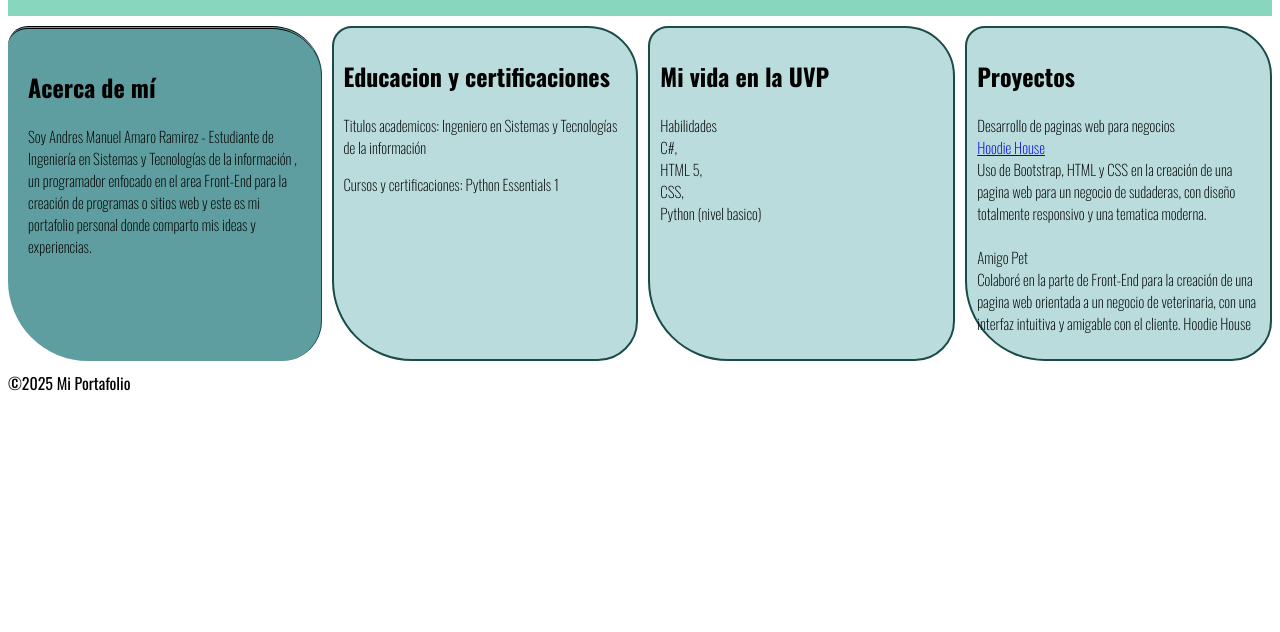
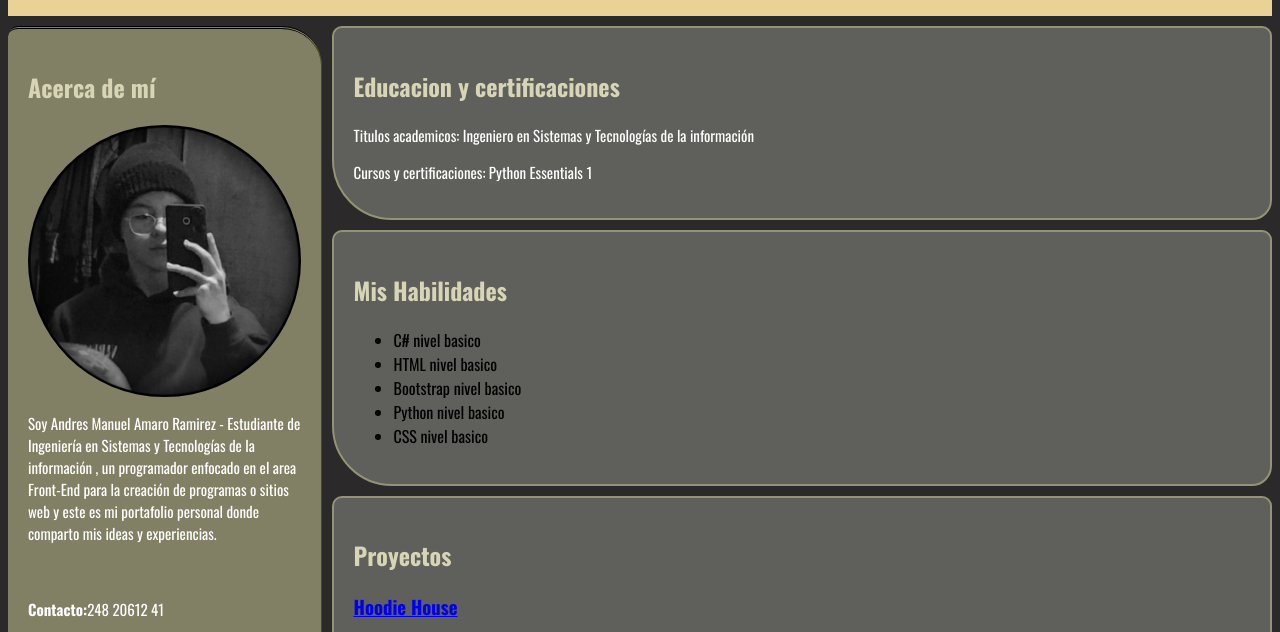
Before and after one commit to Andy06-ar/PortafolioDeTrabajo, a plain HTML site: page index.html in a window 1280 px wide. Shown: the part 87-719 px from the top of the page. Drawn offline with Linux system fonts and the light colour scheme.

Commit message:
Agregando detalles a index y CSS

```diff
--- a/index.html
+++ b/index.html
@@ -17,30 +17,48 @@
                 <p>Cursos y certificaciones: Python Essentials 1</p>
             </article>
             <article>
-                <h2>Mi vida en la UVP</h2>
-                <p>Habilidades <br>C#, <br>HTML 5,<br> CSS,<br> Python (nivel basico)</p>
+                <h2>Mis Habilidades</h2>
+                    <ul>
+                        <li>C# nivel basico</li>
+                        <li>HTML nivel basico</li>
+                        <li>Bootstrap nivel basico</li>
+                        <li>Python nivel basico</li>
+                        <li>CSS nivel basico</li>
+                    </ul>
 
             </article>
             <article>
                 <h2>Proyectos</h2>
-                <p>Desarrollo de paginas web para negocios <br>
-                    <a href="https://andy06-ar.github.io/Hoddie/">Hoodie House</a> <br>
-                    Uso de Bootstrap, HTML y CSS en la creación de una pagina web para un negocio de sudaderas, con diseño totalmente responsivo y una tematica moderna. <br>
+                    <a href="https://andy06-ar.github.io/Hoddie/"><h3>Hoodie House</h3></a>
+                    <a href="https://andy06-ar.github.io/Hoddie/"><img src="image.png" alt=""></a> <br>
+                    <ul class="descripcion">
+                        <li>Orientado a un negocio de sudaderas</li>
+                        <li>Uso de Bootstrap, HTML y CSS</li>
+                        <li>Diseño totalmente responsivo y una tematica moderna</li>
+                    </ul> <br>
                     <br>
-                    Amigo Pet <br>
-                    Colaboré en la parte de Front-End para la creación de una pagina web orientada a un negocio de veterinaria, con una interfaz intuitiva y amigable con el cliente.
-                    Hoodie House</p>
+                    <a href="https://diegolopsed.github.io/Amigo_Pet/"><h3>Amigo Pet</h3></a> <br>
+                    <a href="https://diegolopsed.github.io/Amigo_Pet/"><img src="image copy.png" width="300px" height="310px" alt=""></a><br>
+                    <ul class="descripcion">
+                        <li>Orientado a un negocio de veterinaria</li>
+                        <li>Uso de Bootstrap, HTML y CSS</li>
+                        <li>Diseño totalmente responsivo y con un diseño amigable</li>
+                    </ul> <br>
+                    </p>
             </article>
             </article>
 
         </main>
         <aside>
                 <h2>Acerca de mí</h2>
+                <img src="foto.jpg" width="300px" height="300px" style="border-radius: 310px;"   alt="">
                 <p>
                     Soy Andres Manuel Amaro Ramirez - Estudiante de Ingeniería en Sistemas y Tecnologías de la información
                     , un programador enfocado en el area Front-End para la creación
                     de programas o sitios web y este es mi portafolio personal donde comparto mis ideas y experiencias.
-                </p>
+                </p> <br>
+                <p><b>Contacto:</b>248 20612 41 </p>
+                <p><b>Github:</b><a href="https://github.com/Andy06-ar">https://github.com/Andy06-ar</a></p>
         </aside>
 
         <footer>&copy;2025 Mi Portafolio</footer>
--- a/styles.css
+++ b/styles.css
@@ -1,6 +1,6 @@
 header{
     grid-area: header;
-    background-color: rgb(136, 214, 189);
+    background-color: #ead196;
     font-family: "Sixtyfour";
     text-align: center;
     color: aliceblue;
@@ -9,6 +9,13 @@ header{
 }
 body{
     font-family: "Oswald";
+    background-color: #2b2929;
+}
+h1{
+    color: #e7ebad;
+}
+h2{
+    color: #d7d5b6;
 }
 .container{
     display: grid;
@@ -24,35 +31,50 @@ main{
 
     grid-area: content;
     display: grid;
-    grid-template-columns: 3fr 3fr 3fr;
+    grid-template-columns: 1fr;
     gap: inherit;
 
 }
 article{
-    padding: 10px;
-    border: 2px solid rgb(26, 75, 70);
-    border-top-left-radius: 20px;
-    border-top-right-radius: 50px;
-    border-bottom-left-radius: 80px;
-    border-bottom-right-radius: 40px;
+
+    padding: 20px;
+    border: 2px solid rgb(148, 147, 117);
+    border-top-left-radius: 10px;
+    border-top-right-radius: 10px;
+    border-bottom-left-radius: 60px;
+    border-bottom-right-radius: 20px;
     border-top-style: double;
-    background-color: rgb(186, 220, 221);
+    background-color: #5f5f5b;
 }
 p{
-    color: black;
+    color: #ffffff;
     font-family: "Oswald";
     font-size: 15px;
-    font-weight: 100;
+    font-weight: 400;
 
 }
+.descripcion{
+    text-align: center;
+}
+img{
+    display: block;
+  margin-left: auto;
+  margin-right: auto;
+  max-width: 100%;
+  height: auto;
+}
 aside{
-    border-right: 1px solid rgb(26, 75, 70);
+    border-right: 1px solid rgb(72, 75, 26);
     grid-area: sidebar;
-    background-color: cadetblue;
+    background-color: rgb(129, 127, 100);
     padding: 20px;
-    border-top-left-radius: 20px;
-    border-top-right-radius: 50px;
-    border-bottom-left-radius: 80px;
-    border-bottom-right-radius: 40px;
+    border-top-left-radius: 10px;
+    border-top-right-radius: 40px;
+    border-bottom-left-radius: 70px;
+    border-bottom-right-radius: 30px;
     border-top-style: double;
 }
+footer{
+    color: #ffffff;
+    text-align: center;
+}
```
Also changed, not shown: foto.jpg (added), image copy.png (added), image.png (added).
